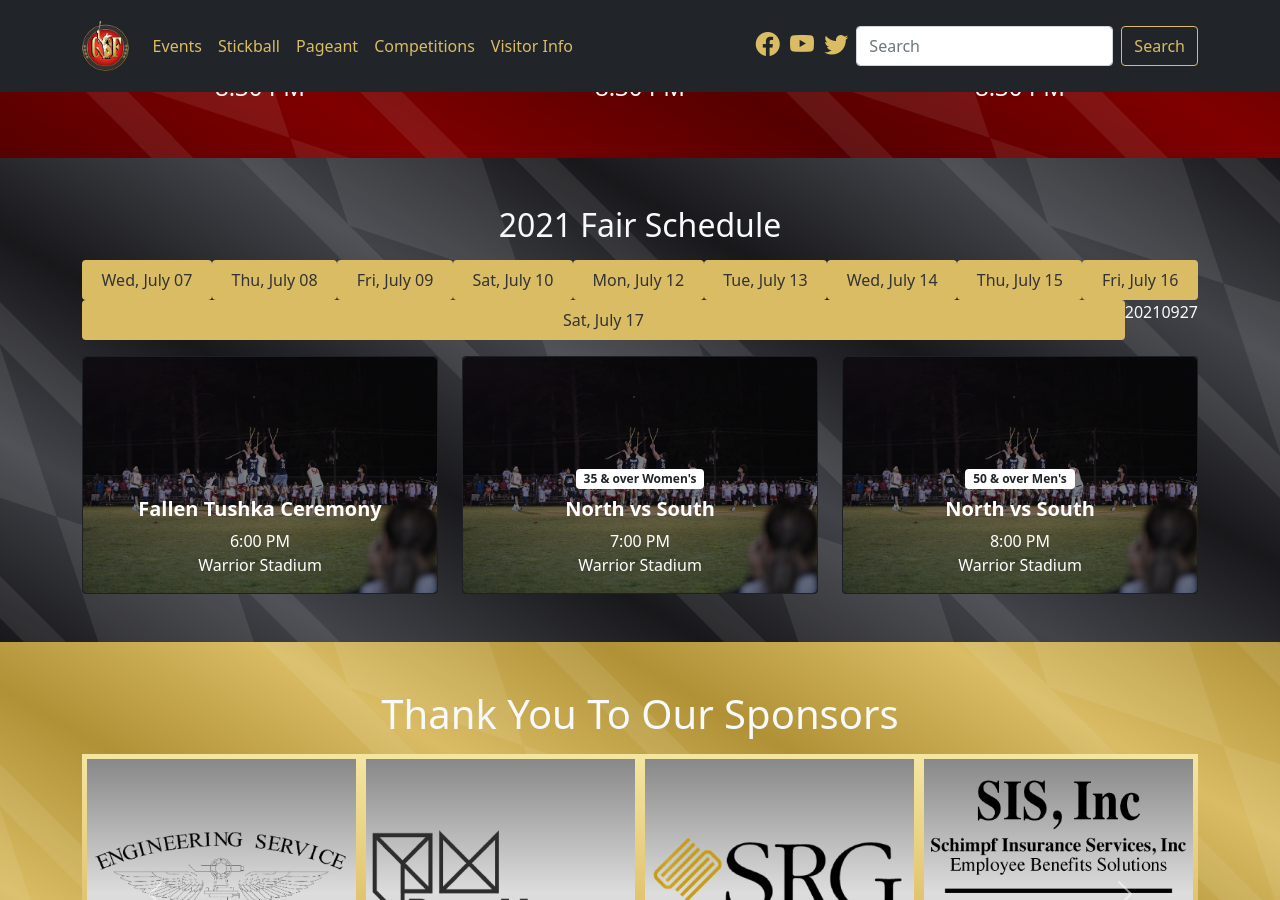
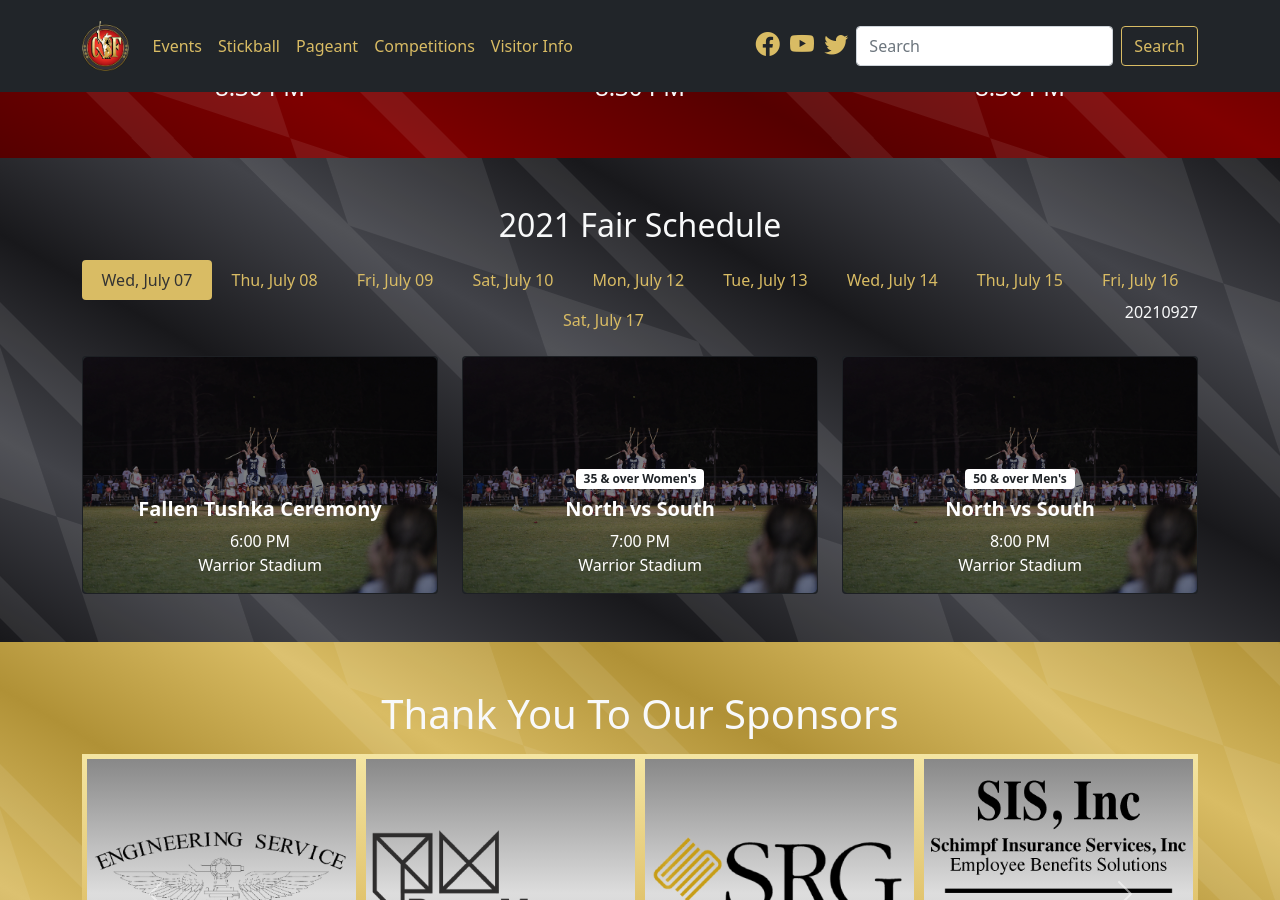
Before and after one commit to smattera/smattera.github.io, a Jekyll site: the page built from events/index.md, in a window 1280 px wide and 900 px high, scrolled down 641 px. Built offline with Jekyll 4.4.1, drawn with Linux system fonts in a browser that asks for light colours; nearby versions of some CDN libraries.

Commit message:
Update events.html

```diff
--- a/_includes/event-tab.html
+++ b/_includes/event-tab.html
@@ -1,3 +1,3 @@
   <li class="nav-item" role="presentation">
-    <button class="nav-link {% if 'now' | date: '%Y%m%d' == 'include.date' %} active {% endif %}" id="{{ include.day }}-tab" data-bs-toggle="tab" data-bs-target="#{{ include.day }}" type="button" role="tab" aria-controls="{{ include.day }}" aria-selected="true">{{ include.title }}</button>
+    <button class="nav-link {{ include.class }}" id="{{ include.day }}-tab" data-bs-toggle="tab" data-bs-target="#{{ include.day }}" type="button" role="tab" aria-controls="{{ include.day }}" aria-selected="true">{{ include.title }}</button>
   </li>
--- a/_includes/events.html
+++ b/_includes/events.html
@@ -27,20 +27,20 @@
     <h2 class="pb-2">2021 Fair Schedule</h2>
 
     <ul class="nav nav-pills nav-fill" id="myTab" role="tablist">
-      {% include event-tab.html day="dayOne" title="Wed, July 07" date="20210707" %}
-      {% include event-tab.html day="dayTwo" title="Thu, July 08" date="20210708" %}
-      {% include event-tab.html day="dayThree" title="Fri, July 09" date="20210709" %}
-      {% include event-tab.html day="dayFour" title="Sat, July 10" date="20210710" %}
-      {% include event-tab.html day="dayFive" title="Mon, July 12" date="20210712" %}
-      {% include event-tab.html day="daySix" title="Tue, July 13" date="20210713" %}
-      {% include event-tab.html day="daySeven" title="Wed, July 14" date="20210927" %}
-      {% include event-tab.html day="dayEight" title="Thu, July 15" date="20210715" %}
-      {% include event-tab.html day="dayNine" title="Fri, July 16" date="20210716" %}
-      {% include event-tab.html day="dayTen" title="Sat, July 17" date="20210717" %}
+      {% include event-tab.html class="active" day="dayOne" title="Wed, July 07" %}
+      {% include event-tab.html day="dayTwo" title="Thu, July 08" %}
+      {% include event-tab.html day="dayThree" title="Fri, July 09" %}
+      {% include event-tab.html day="dayFour" title="Sat, July 10" %}
+      {% include event-tab.html day="dayFive" title="Mon, July 12" %}
+      {% include event-tab.html day="daySix" title="Tue, July 13" %}
+      {% include event-tab.html day="daySeven" title="Wed, July 14" %}
+      {% include event-tab.html day="dayEight" title="Thu, July 15" %}
+      {% include event-tab.html day="dayNine" title="Fri, July 16" %}
+      {% include event-tab.html day="dayTen" title="Sat, July 17" %}
       {{ 'now' | date: "%Y%m%d" }}
     </ul>
     <div class="tab-content pt-3" id="myTabContent">
-      <div class="tab-pane fade {% if 'now' | date: '%Y%m%d' == '20210923' %} show active {% endif %}" id="dayOne" role="tabpanel" aria-labelledby="dayOne-tab">
+      <div class="tab-pane fade show active" id="dayOne" role="tabpanel" aria-labelledby="dayOne-tab">
         <div class="row row-cols-1 row-cols-lg-2 row-cols-xl-3 g-4">
           {% include event-card.html file="stickball" title="Fallen Tushka Ceremony" time="6:00 PM" loc="Warrior Stadium" %}
           {% include event-card.html file="stickball" div="35 & over Women's" title="North vs South" time="7:00 PM" loc="Warrior Stadium" %}
```
